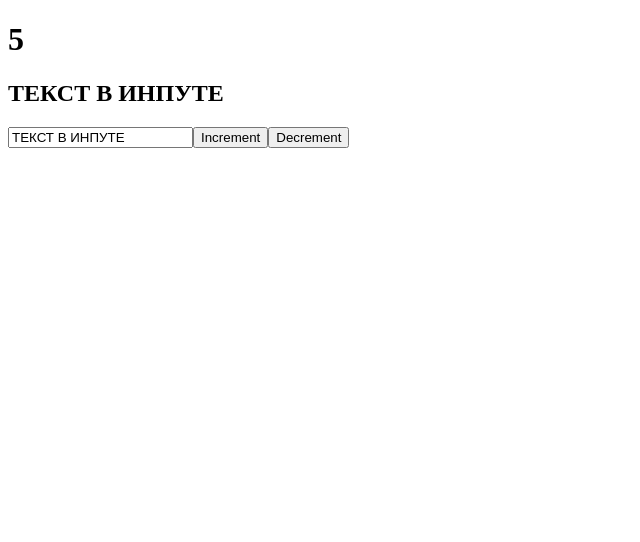
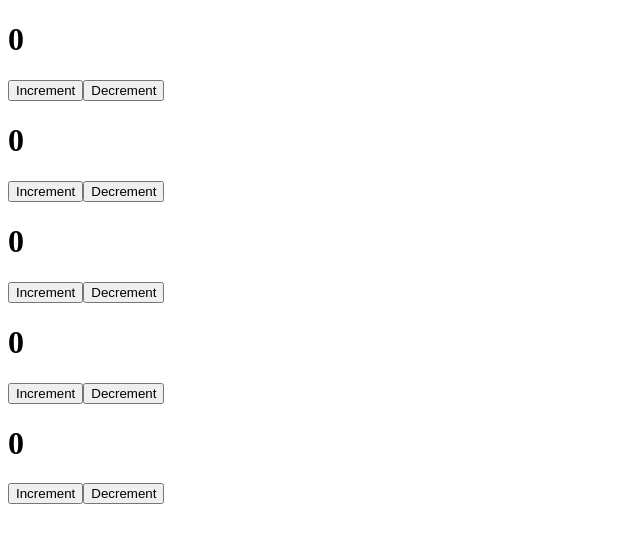
Before and after one commit to Vadim7362/React_practica, a React (Create React App) app: page / in a window 1280 px wide. Shown: the top 542 px of the page, without its empty margins (0-640 px from the left). Built offline with nearby package versions, Linux system fonts and the light colour scheme.

Commit message:
Функциональные компоненты

```diff
--- a/src/App.js
+++ b/src/App.js
@@ -1,31 +1,21 @@
 import React, {useState} from 'react';
+import Counter from "./components/Counter";
 
 
 function App() {
-  const [likes, setLikes] = useState(5);
+
+
   const [value, setValue] = useState('ТЕКСТ В ИНПУТЕ');
-
-  function increment () {
-    setLikes(likes + 1);
-  }
-
-  function decrement () {
-    setLikes(likes - 1);
-  }
 
 
 
   return (
     <div className="App">
-      <h1>{likes}</h1>
-      <h2>{value}</h2>
-      <input
-      type="text"
-      value={value}
-      onChange={event => setValue(event.target.value)}
-      />
-      <button onClick={increment}>Increment</button>
-      <button onClick={decrement}>Decrement</button>
+      <Counter/>
+      <Counter/>
+      <Counter/>
+      <Counter/>
+      <Counter/>
     </div>
   );
 }
--- /dev/null
+++ b/src/components/Counter.jsx
@@ -0,0 +1,26 @@
+import React, {useState} from 'react';
+
+const Counter = function () {
+
+  const [count, setCount] = useState(0);
+
+  function increment () {
+    setCount(count + 1);
+  }
+
+  function decrement () {
+    setCount(count - 1);
+  }
+
+
+  return (
+    <div>
+      <h1>{count}</h1>
+      <button onClick={increment}>Increment</button>
+      <button onClick={decrement}>Decrement</button>
+    </div>
+  );
+};
+
+
+export default Counter;
```
